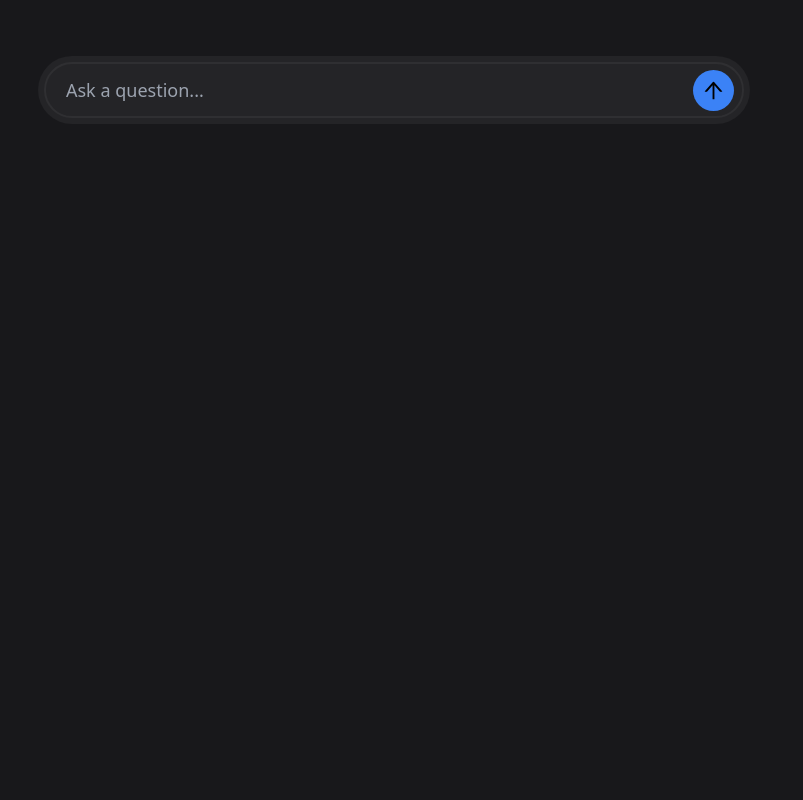
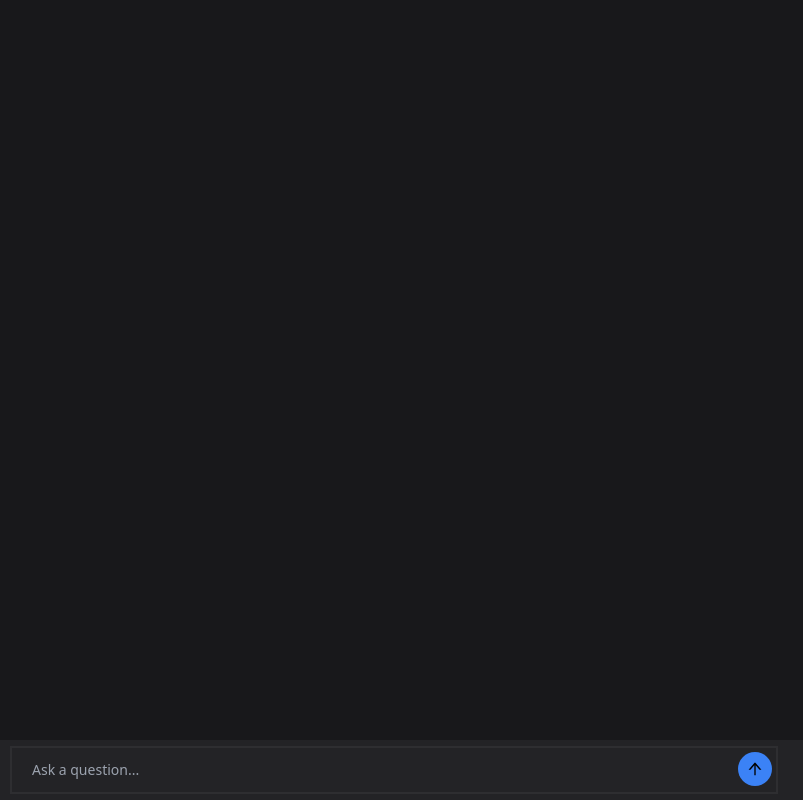
Before and after one commit to wayum999/perplexity-style-stream-revisited, a Next.js app: page / in a window 1280 px wide. Shown: the whole page, without its empty margins (246-1049 px from the left). Built offline with nearby package versions, Linux system fonts and the light colour scheme.

Commit message:
update input

```diff
--- a/src/pages/index.tsx
+++ b/src/pages/index.tsx
@@ -65,7 +65,7 @@ export default function Home() {
       <Analytics />
 
     <div className="bg-zinc-900 w-screen min-h-screen flex items-start justify-center font-sans">
-        <div className="max-w-screen-md flex-1 flex flex-col items-center p-5 sm:p-7 gap-5 sm:gap-7">
+        <div className="max-w-screen-md flex-1 flex flex-col p-5 sm:p-7">
 
           <div className="flex-1 w-full overflow-auto">
             <motion.div initial={{ y: -30, opacity: 0 }} animate={{ y: 0, opacity: 1 }}
@@ -120,22 +120,33 @@ export default function Home() {
 
           </div>
 
-          <motion.div initial={{ y: 30, opacity: 0 }} animate={{ y: 0, opacity: 1 }}
-                      transition={{ duration: 2, delay: 0.5 }} className="w-full">
-            <form onSubmit={handleSubmit} className=" bg-white/5 p-1.5 text-lg rounded-full relative w-full">
+
+
+
+
+        <motion.div
+  initial={{ y: 100, opacity: 0 }} // starts 100 pixels below the final position
+  animate={{ y: 0, opacity: 1 }} // ends at its actual position
+  transition={{ duration: 1.5 }} // adjust duration as needed
+  className="fixed bottom-0 left-0 right-0 flex flex-col items-center p-1.5 bg-white/5 text-sm"
+>
+  <form onSubmit={handleSubmit} className="relative w-full max-w-screen-md">
               <input
-                className="text-white w-full p-3 pl-5 pr-14 bg-transparent rounded-full border-[2px] border-white/5 hover:border-white/20 focus:border-blue-400 outline-0 transition-all duration-500"
+                  style={{position: 'relative', zIndex: 2}}
+                className="text-white w-full p-3 pl-5 pr-14 bg-transparent border-[2px] border-white/5 hover:border-white/20 focus:border-blue-400 outline-0 transition-all duration-500"
                 value={input}
                 placeholder="Ask a question..."
                 onChange={handleInputChange}
               />
     <div
-                className={`absolute right-4 top-3.5 ${isLoading ? "bg-neutral-400" : "bg-blue-500 hover:bg-blue-400"} p-2 rounded-full transition-colors duration-500 cursor-pointer`}
+        style={{zIndex: 3}}
+  className={`absolute right-1.5 top-1.5 ${isLoading ? "bg-neutral-400" : "bg-blue-500 hover:bg-blue-400"} p-2 rounded-full transition-colors duration-500 cursor-pointer`}
   onClick={(e) => handleSubmit(e as any)}
 >
-                <AiOutlineArrowUp size={25} />
+  <AiOutlineArrowUp size={18} />
 </div>
             </form>
+
             <div className="w-full flex items-center justify-center">
 
             </div>
```
Lines whose indentation alone changed are shown as unchanged.
